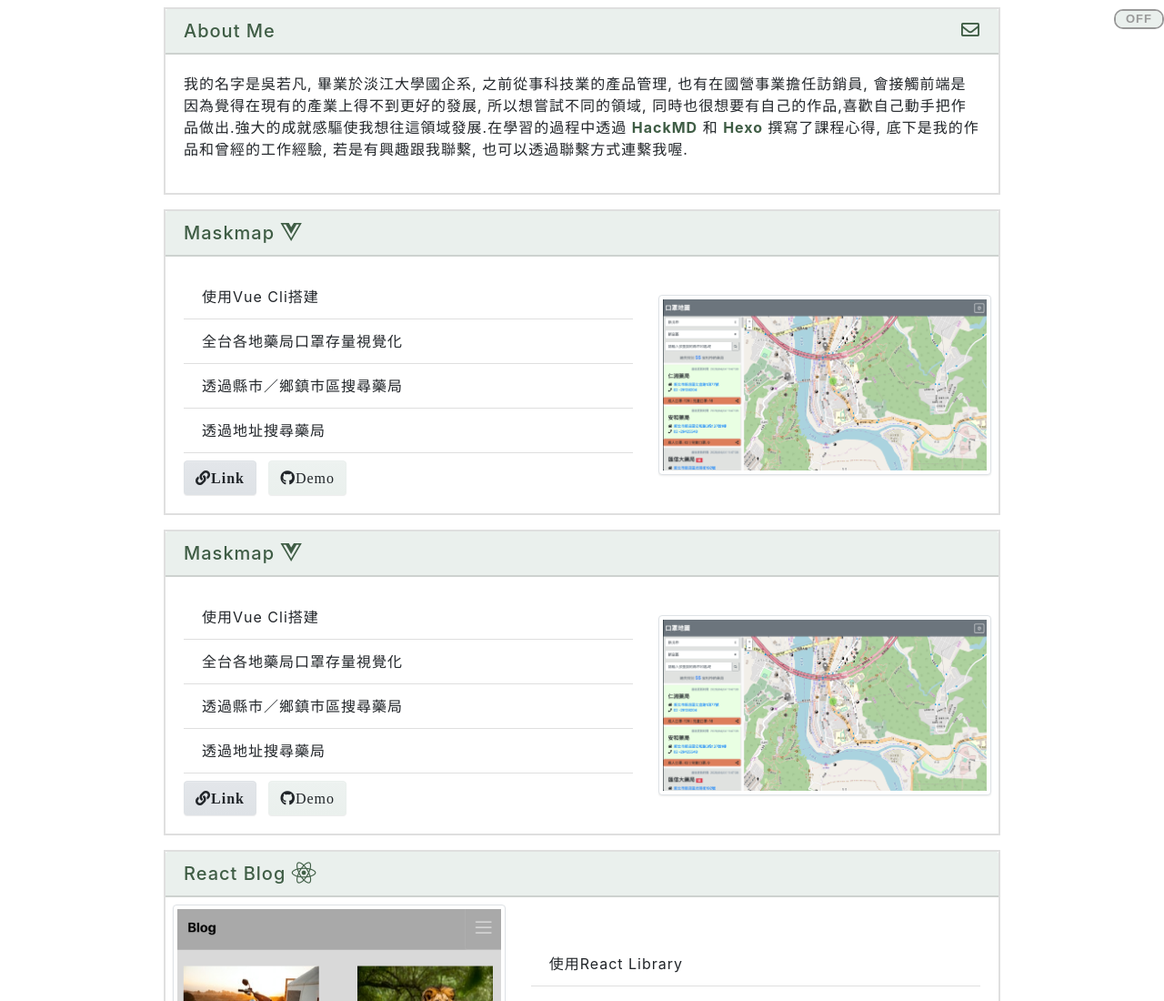
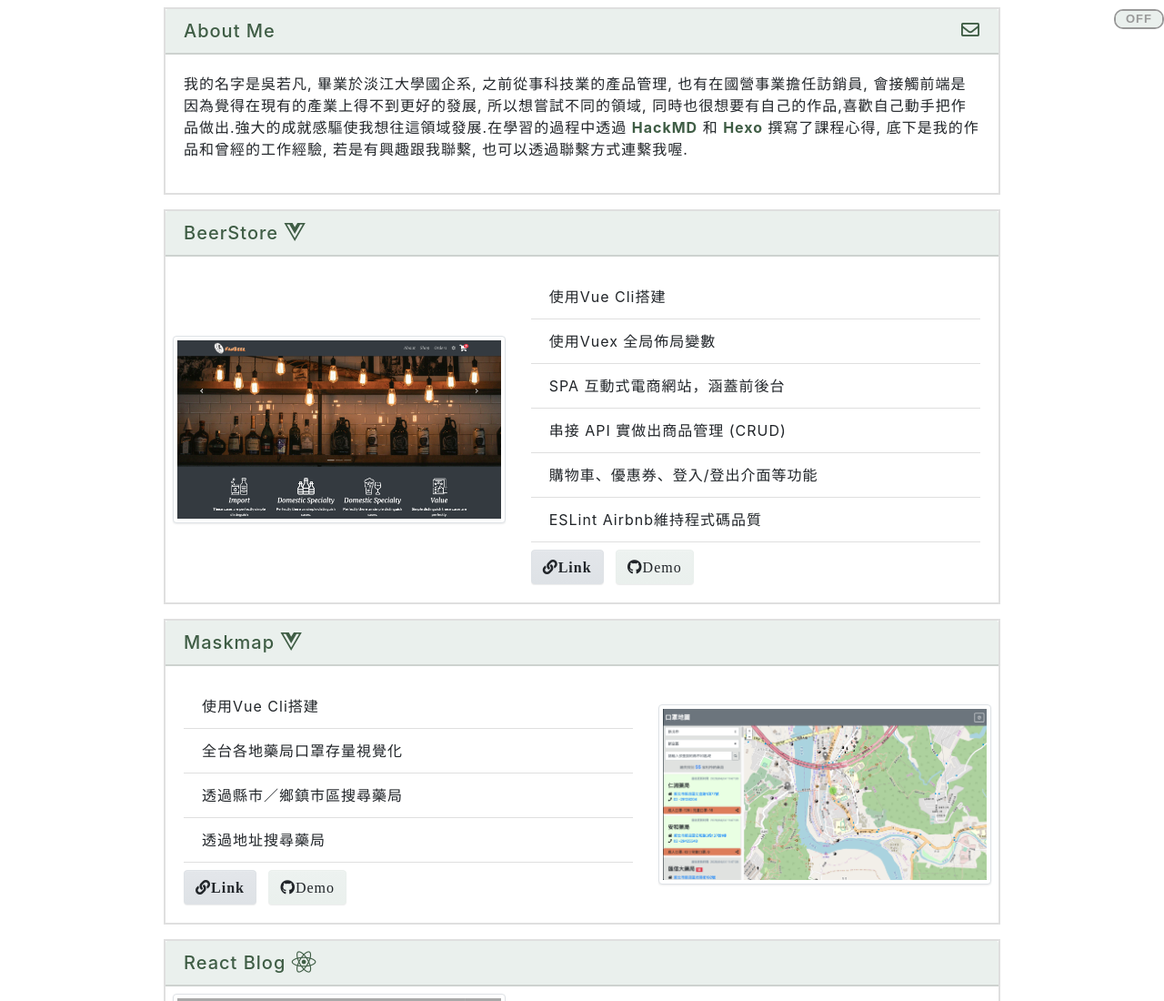
Before and after one commit to fan630/newResume, a website: page index.html in a window 1280 px wide. Shown: the top 1100 px of the page at 91% size. Drawn offline with nearby package versions, Linux system fonts and the light colour scheme; a web font is replaced by a local one.

Commit message:
add beerstore

```diff
--- a/index.html
+++ b/index.html
@@ -83,14 +83,14 @@
         <div class="col-10">
             <div class="card">
                 <div class="card-header">
-                    <h5 class="mb-0">Maskmap
+                    <h5 class="mb-0">BeerStore
                         <i class="icon fab fa-vuejs fa-lg"></i>
                     </h5>
                 </div>
-                <div class="row no-gutters d-flex align-items-center flex-row-reverse">
+                <div class="row no-gutters d-flex align-items-center">
                     <div class="col-md-5 portfolioCard px-2 py-2">
                         <img
-                            src="./images/maskmap.png"
+                            src="./images/beerstore.png"
                             class="card-img img-fluid portfolioCard--active img-thumbnail"
                         >
                         <button
@@ -118,9 +118,11 @@
                         <div class="card-body">
                             <ul class="list-group list-group-flush">
                                 <li class="list-group-item">使用Vue Cli搭建</li>
-                                <li class="list-group-item">全台各地藥局口罩存量視覺化</li>
-                                <li class="list-group-item">透過縣市／鄉鎮市區搜尋藥局</li>
-                                <li class="list-group-item">透過地址搜尋藥局</li>
+                                <li class="list-group-item">使用Vuex 全局佈局變數</li>
+                                <li class="list-group-item">SPA 互動式電商網站，涵蓋前後台</li>
+                                <li class="list-group-item">串接 API 實做出商品管理 (CRUD)</li>
+                                <li class="list-group-item">購物車、優惠券、登入/登出介面等功能</li>
+                                <li class="list-group-item">ESLint Airbnb維持程式碼品質</li>
                             </ul>
                             <div class="d-flex justify-content-center justify-content-md-start mt-2">
                                 <div
@@ -128,24 +130,24 @@
                                     data-toggle="buttons"
                                 >
                                     <a
-                                        href="https://fan630.github.io/maskMap/dist/"
+                                        href="https://fan630.github.io/beerstore/#/"
                                         target="_blank"
                                         class="btn btn-light js-btn-link"
                                     ><i class="icon fas fa-link md">Link</i></a>
                                     <a
-                                        href="https://github.com/fan630/maskMap"
+                                        href="https://github.com/fan630/beerstore"
                                         target="_blank"
                                         class="btn btn-primary-light js-btn-demo"
                                     ><i class="icon fab fa-github fa-md">Demo</i></a>
                                 </div>
                                 <div class="d-none d-md-block">
                                     <a
-                                        href="https://fan630.github.io/maskMap/dist/"
+                                        href="https://fan630.github.io/beerstore/#/"
                                         target="_blank"
                                         class="btn btn-light js-btn-link"
                                     ><i class="icon fas fa-link md">Link</i></a>
                                     <a
-                                        href="https://github.com/fan630/maskMap"
+                                        href="https://github.com/fan630/beerstore"
                                         target="_blank"
                                         class="btn btn-primary-light js-btn-demo ml-2"
                                     ><i class="icon fab fa-github fa-md">Demo</i></a>
```
Also changed, not shown: images/beerstore.png (added).
